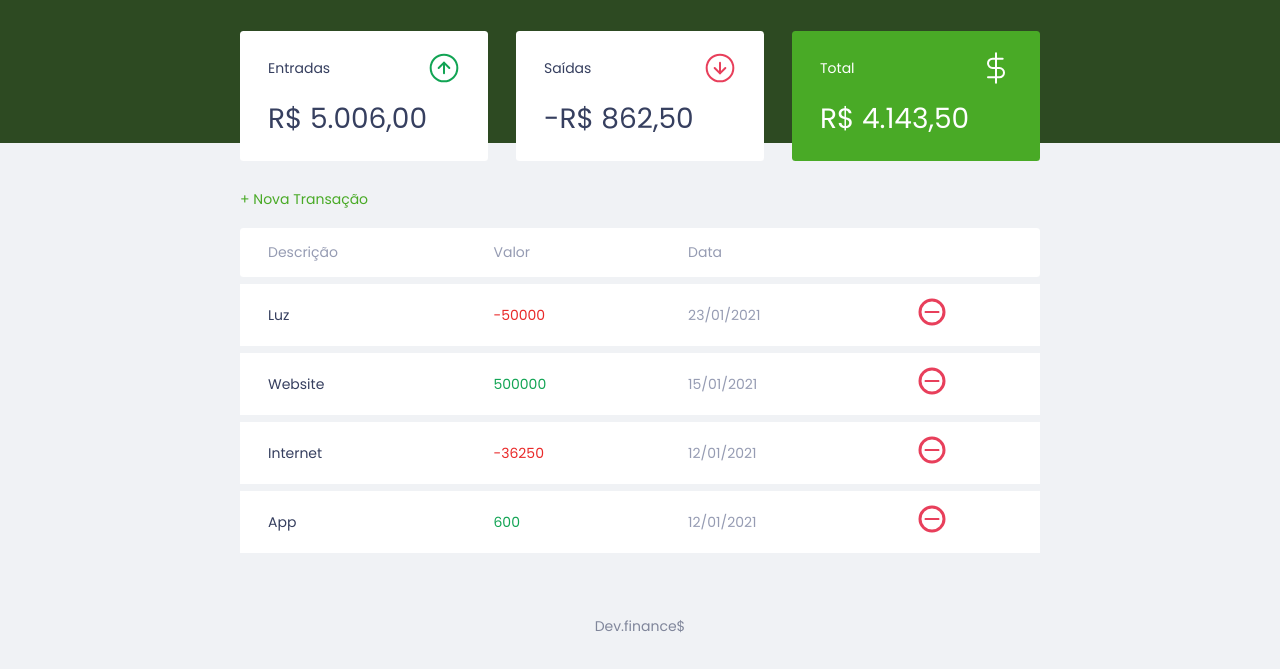
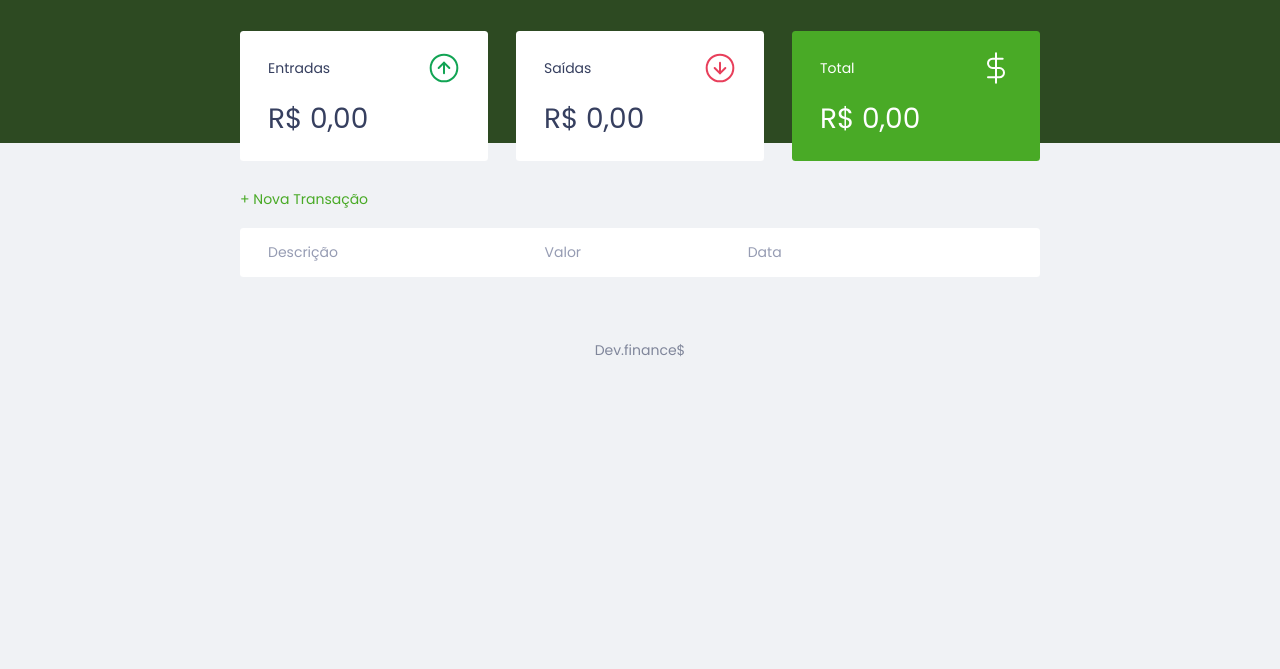
Before and after one commit to alancjo/Dev-Finance, a plain HTML site: page index.html in a window 1280 px wide. Shown: the part 55-724 px from the top of the page. Drawn offline with Linux system fonts and the light colour scheme.

Commit message:
errors in js

```diff
--- a/index.html
+++ b/index.html
@@ -28,7 +28,7 @@
                     </span>
                     <img src="./assets/income.svg" alt="Image de entradas">
                 </h3>
-                <p id="incomeDisplay">R$ 5.000,00</p>
+                <p id="incomeDisplay">R$ 00,00</p>
             </div>
 
             <div class="card">
@@ -38,7 +38,7 @@
                     </span>
                     <img src="./assets/expense.svg" alt="Image de entradas">
                 </h3>
-                <p id="expenseExpense">R$ 2.000,00</p>
+                <p id="expenseExpense">R$ 00,00</p>
             </div>
 
             <div class="card total">
@@ -48,7 +48,7 @@
                     </span>
                     <img src="./assets/total.svg" alt="Image de total">
                 </h3>
-                <p id="totalDisplay">R$ 3.000,00</p>
+                <p id="totalDisplay">R$ 00,00</p>
             </div>
 
         </section>
--- a/script.js
+++ b/script.js
@@ -14,6 +14,16 @@ const Modal = {
             .querySelector('.modal-overlay')
             .classList
             .remove('active') ;
+    }
+}
+
+const Storage = {
+    get() {
+        return JSON.parse(localStorage.getItem("dev.finances:transactions")) || [];
+    },
+
+    set(transactions) {
+        localStorage.setItem("dev.finances:transactions", JSON.stringify(transactions));
     }
 }
 
@@ -41,7 +51,7 @@ const transactions = [
 ]
 
 const Transaction = {
-    all: transactions,
+    all: Storage.get(),
 
     add(transaction) {
         Transaction.all.push(transaction);
@@ -84,7 +94,7 @@ const DOM = {
 
     addTransaction(transaction, index) {
         const tr = document.createElement('tr');
-        tr.innerHTML = DOM.innerHTMLTransaction(transaction);
+        tr.innerHTML = DOM.innerHTMLTransaction(transaction, index);
         tr.dataset.index = index;
 
         DOM.transactionsContainer.appendChild(tr)
@@ -100,7 +110,7 @@ const DOM = {
         <td class=${CSSclass}>${transaction.amount}</td>
         <td class="date">${transaction.date}</td>
         <td>
-            <img onclick="DOM.Transaction.remove(${index})" src="./assets/minus.svg" alt="Remover transação">
+            <img onclick="Transaction.remove(${index})" src="./assets/minus.svg" alt="Remover transação">
         </td>
         `
 
@@ -215,6 +225,10 @@ const Form = {
     }
 }
 
+
+Storage.set("alooou")
+Storage.get();
+
 const App = {
     init() {
 
@@ -222,6 +236,8 @@ const App = {
         Transaction.all.forEach(DOM.addTransaction)
 
         DOM.updateBalance();
+
+        Storage.set(Transaction.all)
     },
     reload() {
         DOM.clearTransaction();
```
